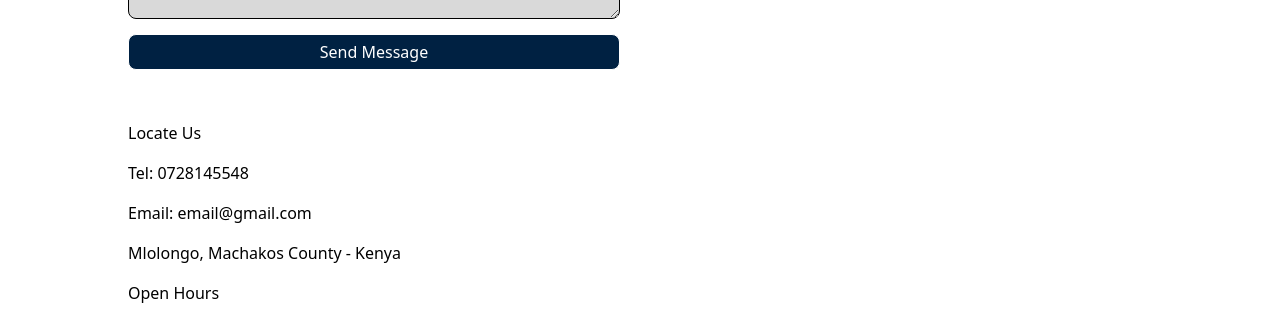
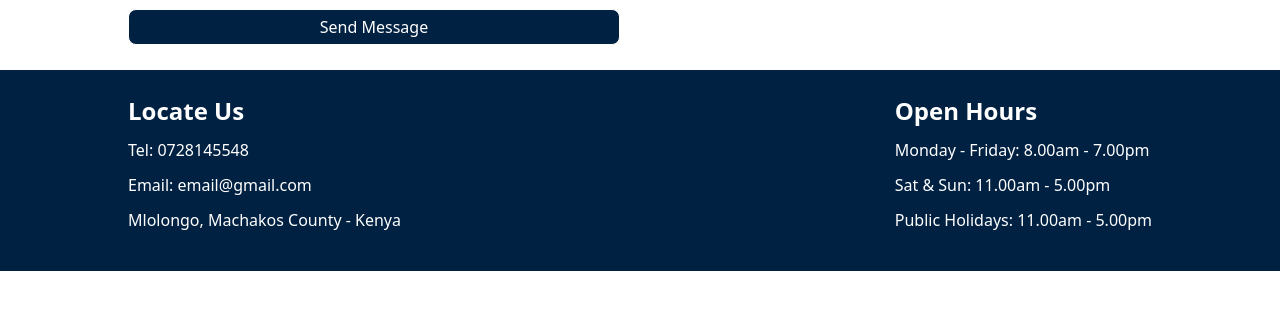
Before and after one commit to SandeSydney/tech_shop, a React (Create React App) app: page /contact-us in a window 1280 px wide. Shown: the part 619-944 px from the top of the page. After the commit the page ends 890 px from the top, so only its background shows below. Built offline with nearby package versions, Linux system fonts and the light colour scheme.

Commit message:
Styled contact footer

```diff
--- a/src/App.css
+++ b/src/App.css
@@ -167,6 +167,10 @@ button {
 
 .black {
   background-color: #000000;
+}
+
+.blue {
+  background-color: #002142;
 }
 
 .contact-image img {
@@ -363,7 +367,7 @@ button {
   flex: 1;
   display: flex;
   flex-direction: column;
-  gap: 15px;
+  gap: 10px;
   padding-right: 20px;
   min-width: 350px;
 }
@@ -395,3 +399,28 @@ button {
   padding: 5px;
   background: #D9D9D9;
 }
+
+.contact-foot {
+  background: #002142;
+  color: white;
+  display: flex;
+  flex-wrap: wrap;
+  justify-content: space-between;
+}
+
+.reach-details {
+  display: flex;
+  flex-direction: column;
+}
+
+.details-head {
+  font-weight: 700;
+  font-size: 24px;
+  line-height: 29px;
+}
+
+.details-body {
+  font-weight: 400;
+  font-size: 16px;
+  line-height: 19px;
+}
```
